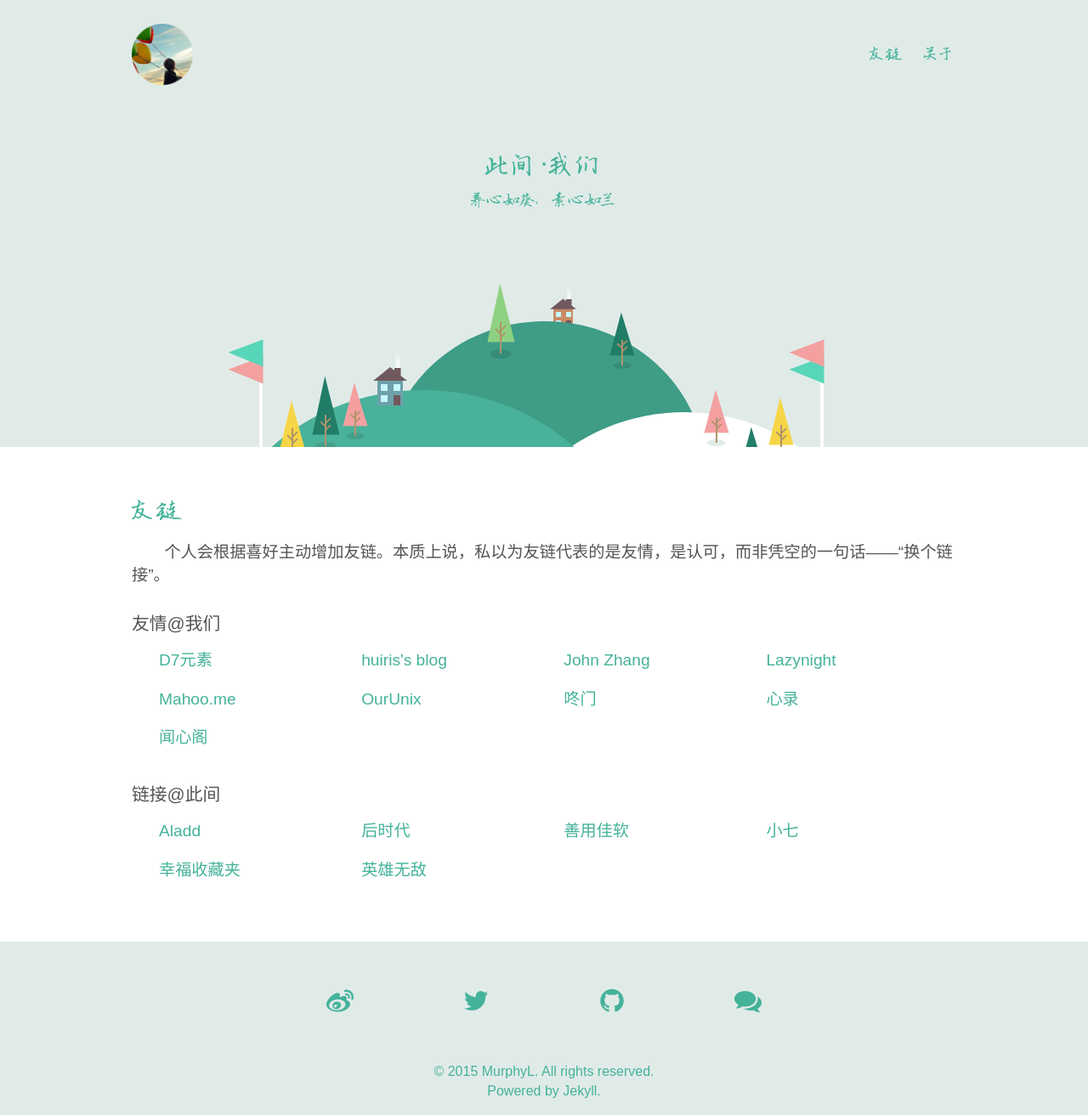
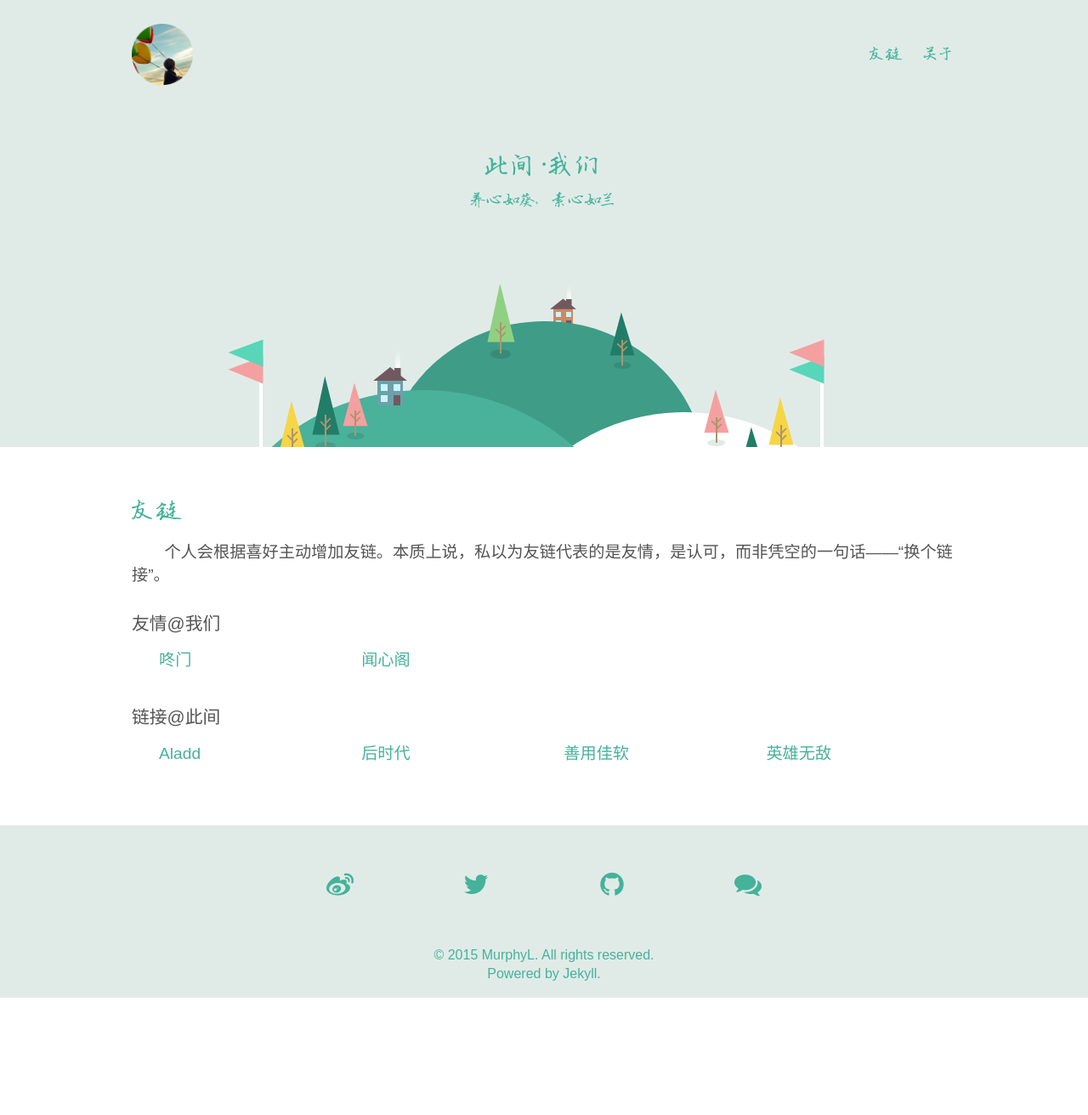
Before and after one commit to MurphyL/cijian.us, a Jekyll site: the page built from links.html, in a window 1280 px wide. Shown: the whole page at 85% size. Built offline with Jekyll 4.4.1, drawn with Linux system fonts in a browser that asks for light colours; nearby versions of some CDN libraries; library files that are not in the unit come from our copies; comment, search, counter and statistics services are not loaded; after the commit the page ends 1174 px from its top, so only the background shows below that; some of the changed lines change nothing that is shown.

Commit message:
update links

```diff
--- a/_data/links.json
+++ b/_data/links.json
@@ -2,37 +2,9 @@
 	{
 		"name" : "友情@我们",
 		"items" : [{
-				"name" : "D7元素",
-				"link" : "http://www.ise7en.me/",
-				"desc" : "D7℃ Zone’s – 精彩 7 分享！"
-			}, {
-				"name" : "huiris's blog",
-				"link" : "http://huiris.com/",
-				"desc" : "真理和美女都是赤裸裸的～"
-			}, {
-				"name" : "John Zhang",
-				"link" : "http://johnzhang.cn/",
-				"desc" : "一个初中生的一切"
-			}, {
-				"name" : "Lazynight",
-				"link" : "http://lazynight.me/",
-				"desc" : "夜阑，声如窃，独难解。"
-			}, {
-				"name" : "Mahoo.me",
-				"link" : "http://mahoo.me/",
-				"desc" : ""
-			}, {
-				"name" : "OurUnix",
-				"link" : "http://www.ourunix.org/",
-				"desc" : "跟OurUnix一起学嵌入式、linux开发技术~"
-			}, {
 				"name" : "咚门",
 				"link" : "http://www.dearzd.com/",
 				"desc" : "安静的下午，浓郁的树荫，稀疏的阳光，一人，一书～"
-			}, {
-				"name" : "心录",
-				"link" : "http://heartsnote.com/",
-				"desc" : "说些想说的话，做些想做的事~记录生活，有所爱，有所谋，有所持"
 			}, {
 				"name" : "闻心阁",
 				"link" : "http://blog.yqc.im/",
@@ -54,14 +26,6 @@
 				"link" : "http://xbeta.info/",
 				"desc" : "分享优秀软件，尤其注重分享“替代盗版，提升效率”的经验。"
 			}, {
-				"name" : "小七",
-				"link" : "http://lllllll.me/",
-				"desc" : "小七的个人博客"
-			}, {
-				"name" : "幸福收藏夹",
-				"link" : "http://sofish.de/",
-				"desc" : "在这里,存IT的理性,掺夹文学的浪漫….."
-			}, {
 				"name" : "英雄无敌",
 				"link" : "http://diystar.cnblogs.com/",
 				"desc" : ""
```
